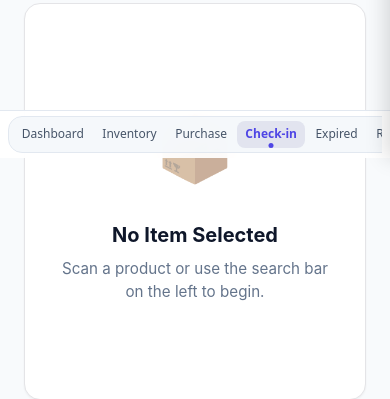
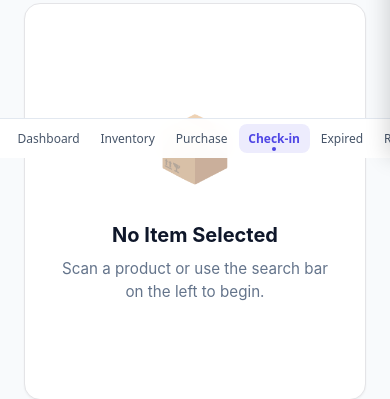
Before and after one commit to AngusChik/FINAL-PHARM, a Django app: page /checkin/ in a window 390 px wide. Shown: the part 686-1085 px from the top of the page. Run offline with Django 4.2, Linux system fonts and the light colour scheme; the visitor is signed in with stand-in values (Sample User, id 1); data that the repository does not hold is empty; parts of the project's set-up code (start-up, migrations or seed data) failed here and were passed over.

Commit message:
Rework navbar CSS: clean collapse, fix active indicator, drop magnification effect

```diff
--- a/app/templates/base.html
+++ b/app/templates/base.html
@@ -45,22 +45,22 @@
         ul { list-style: none; }
         button { cursor: pointer; border: none; font-family: inherit; }
 
-        /* ✅ Fixed Left-side Dock Nav */
+        /* ── Left-side Dock Nav ── */
         nav {
             position: fixed;
             top: 0;
             left: 0;
             width: 64px;
             height: 100vh;
-            background-color: rgba(255, 255, 255, 0.92);
+            background-color: rgba(255, 255, 255, 0.95);
             backdrop-filter: blur(12px);
+            -webkit-backdrop-filter: blur(12px);
             border-right: 1px solid var(--border-color);
             z-index: 1000;
             display: flex;
             flex-direction: column;
-            align-items: center;
-            padding: 1rem 0;
-            transition: width 0.3s ease;
+            overflow: hidden;          /* clips the 180px inner content at 64px */
+            transition: width 0.25s ease;
         }
         nav:hover,
         nav.nav-force-open {
@@ -68,96 +68,67 @@
         }
 
         .nav-content {
-            width: 100%;
+            width: 180px;              /* always full width; nav clips it */
             height: 100%;
             display: flex;
             flex-direction: column;
-            align-items: center;
-            gap: 0.75rem;
-            overflow: hidden;
-            position: relative;
+            padding: 1rem 0.5rem;
+            gap: 0.25rem;
+            overflow-y: auto;
+            overflow-x: hidden;
+            scrollbar-width: none;     /* hide scrollbar */
         }
+        .nav-content::-webkit-scrollbar { display: none; }
 
-        /* ── Dock-style Nav Links ── */
+        /* ── Nav Links ── */
         .nav-links {
             display: flex;
             flex-direction: column;
-            gap: 0.2rem;
-            align-items: center;
-            padding: 0.5rem 0.4rem;
-            border-radius: 14px;
-            background: rgba(241, 245, 249, 0.7);
-            border: 1px solid var(--border-color);
-            width: calc(100% - 0.5rem);
-            position: absolute;
-            top: 50%;
-            left: 50%;
-            transform: translate(-50%, -50%);
+            gap: 0.1rem;
+            flex: 1;
         }
 
         .nav-links li {
-            opacity: 0.4;
-            transition: opacity 0.3s ease, transform 0.25s cubic-bezier(0.34, 1.56, 0.64, 1);
-            transform: scale(var(--dock-scale, 1));
-            transform-origin: center left;
             width: 100%;
-            position: relative;
-            z-index: 1;
-        }
-
-        /* Active page tab — always highlighted */
-        .nav-links li.active {
-            opacity: 1;
-        }
-
-        /* Hovered item via JS — full opacity, floats above neighbors */
-        .nav-links li.dock-active {
-            opacity: 1 !important;
-            z-index: 2;
         }
 
         .nav-links li a {
             display: flex;
             align-items: center;
-            font-size: 0.8rem;
+            font-size: 0.82rem;
             font-weight: 500;
             color: var(--text-muted);
-            padding: 0.45rem 0.6rem;
+            padding: 0.5rem 0.7rem;
             border-radius: 8px;
-            transition: color 0.2s ease, background 0.2s ease;
+            transition: color 0.15s, background 0.15s;
+            white-space: nowrap;
             position: relative;
-            white-space: nowrap;
             user-select: none;
-            overflow: hidden;
-            text-overflow: ellipsis;
         }
 
-        .nav-links li:not(.active) a:hover,
-        .nav-links li:not(.active).dock-active a {
+        .nav-links li a:hover {
             color: var(--primary);
             background: rgba(79, 70, 229, 0.08);
         }
 
-        /* Active State — highlighted pill + dot indicator */
+        /* Active page */
         .nav-links li.active a {
             color: var(--primary);
-            font-weight: 700;
-            background: rgba(83, 80, 150, 0.12);
+            font-weight: 650;
+            background: rgba(79, 70, 229, 0.1);
         }
-        /* Active + hovered: slightly stronger tint, no double-layer bleed */
-        .nav-links li.active.dock-active a {
-            background: rgba(83, 80, 150, 0.18);
-        }
+
+        /* Active left-edge indicator bar */
         .nav-links li.active a::before {
             content: '';
             position: absolute;
-            left: -0.4rem;
+            left: 0;
             top: 50%;
             transform: translateY(-50%);
-            width: 4px;
-            height: 18px;
-            background-color: var(--primary);
-            border-radius: 0 4px 4px 0;
+            width: 3px;
+            height: 16px;
+            background: var(--primary);
+            border-radius: 0 3px 3px 0;
         }
 
         /* Saturday Banner */
@@ -165,25 +136,25 @@
             box-shadow: 0 4px 6px -1px rgba(79, 70, 229, 0.2);
             font-size: 0.65rem !important;
             padding: 0.35rem 0.5rem !important;
-            width: calc(100% - 1rem);
+            width: 100%;
+            flex-shrink: 0;
         }
 
         /* Authentication Links / Logout Button */
-        .auth-links { width: calc(100% - 1rem); }
+        .auth-links { width: 100%; flex-shrink: 0; }
         .auth-links button, .auth-links a {
             background-color: var(--surface-color);
             color: var(--text-main);
             border: 1px solid var(--border-color);
-            padding: 0.4rem 0.6rem;
+            padding: 0.4rem 0.7rem;
             border-radius: 6px;
             font-size: 0.75rem;
             font-weight: 500;
             transition: all 0.2s;
             width: 100%;
             text-align: center;
-            overflow: hidden;
             white-space: nowrap;
-            text-overflow: ellipsis;
+            display: block;
         }
 
         .auth-links button:hover, .auth-links a:hover {
@@ -336,32 +307,65 @@
             cursor: pointer; padding: 2px 6px; margin-left: auto;
         }
 
-        /* Responsive tweaks */
+        /* ── Mobile: bottom nav bar ── */
         @media (max-width: 768px) {
             nav {
-                position: fixed; bottom: 0; top: auto; left: 0;
-                width: 100% !important; height: auto; flex-direction: row;
-                border-right: none; border-top: 1px solid var(--border-color);
-                padding: 0.3rem 0.5rem; overflow-x: auto;
+                top: auto;
+                bottom: 0;
+                left: 0;
+                width: 100% !important;
+                height: auto;
+                flex-direction: row;
+                border-right: none;
+                border-top: 1px solid var(--border-color);
+                overflow-x: auto;
+                overflow-y: hidden;
             }
-            nav:hover { width: 100% !important; }
-            .nav-content { flex-direction: row; overflow-x: auto; }
+            nav:hover, nav.nav-force-open { width: 100% !important; }
+
+            .nav-content {
+                width: 100%;
+                height: auto;
+                flex-direction: row;
+                padding: 0.3rem 0.5rem;
+                gap: 0;
+                overflow-x: auto;
+                overflow-y: hidden;
+                align-items: center;
+            }
+
             .nav-links {
-                position: static; transform: none;
-                flex-direction: row; flex-wrap: nowrap; width: auto;
-                gap: 0.15rem; padding: 0.25rem 0.3rem;
+                flex-direction: row;
+                flex-wrap: nowrap;
+                flex: unset;
+                gap: 0.1rem;
             }
-            .nav-links li { opacity: 2 !important; transform: none !important; }
-            .nav-links li a { font-size: 0.75rem; padding: 0.3rem 0.5rem; }
+
+            .nav-links li { width: auto; }
+
+            .nav-links li a {
+                font-size: 0.75rem;
+                padding: 0.35rem 0.6rem;
+            }
+
+            /* Replace left-bar with bottom dot on mobile */
             .nav-links li.active a::before { display: none; }
             .nav-links li.active a::after {
-                content: ''; position: absolute; bottom: 0; left: 50%;
-                transform: translateX(-50%); width: 5px; height: 5px;
-                background: var(--primary); border-radius: 50%;
+                content: '';
+                position: absolute;
+                bottom: 2px;
+                left: 50%;
+                transform: translateX(-50%);
+                width: 4px;
+                height: 4px;
+                background: var(--primary);
+                border-radius: 50%;
             }
-            .container { padding: 1rem 1rem calc(60px + 1rem) 1rem; }
+
+            .container { padding: 1rem 1rem calc(64px + 1rem) 1rem; }
             .auth-links { display: none; }
-            .alert-banner { top: auto; bottom: 56px; left: 0; width: 100%; position: fixed; }
+            #saturday-banner { display: none !important; }
+            .alert-banner { top: auto; bottom: 60px; left: 0; width: 100%; position: fixed; }
         }
     </style>
 </head>
@@ -434,70 +438,24 @@
         </div>
     </nav>
 
-    <!-- Dock magnification effect + nav persistence across page loads -->
+    <!-- Nav persistence: stay open if user was hovering when they navigated -->
     <script>
     (function() {
         var nav = document.querySelector('nav');
-        var dock = document.querySelector('.nav-links');
-        if (!dock || !nav) return;
-        var items = Array.prototype.slice.call(dock.querySelectorAll(':scope > li'));
-        if (!items.length) return;
+        if (!nav) return;
 
-        // Restore nav open state if user was hovering when they clicked a link
         if (sessionStorage.getItem('navHovered')) {
             nav.classList.add('nav-force-open');
         }
 
         nav.addEventListener('mouseenter', function() {
             sessionStorage.setItem('navHovered', '1');
-            nav.classList.remove('nav-force-open'); // CSS :hover takes over now
+            nav.classList.remove('nav-force-open');
         });
 
         nav.addEventListener('mouseleave', function() {
             sessionStorage.removeItem('navHovered');
             nav.classList.remove('nav-force-open');
-        });
-
-        // Reset all items to resting state
-        function resetDock() {
-            items.forEach(function(li) {
-                li.style.setProperty('--dock-scale', '1');
-                li.classList.remove('dock-active');
-            });
-        }
-
-        // Magnification config
-        var MAX_SCALE = 1.3;
-        var NEIGHBOR_SCALE = 1.12;
-        var NEIGHBOR2_SCALE = 1.04;
-
-        dock.addEventListener('mousemove', function(e) {
-            items.forEach(function(li) {
-                var rect = li.getBoundingClientRect();
-                var center = rect.top + rect.height / 2;
-                var dist = Math.abs(e.clientY - center);
-
-                var scale;
-                if (dist < 15) {
-                    scale = MAX_SCALE;
-                    li.classList.add('dock-active');
-                } else if (dist < 45) {
-                    scale = NEIGHBOR_SCALE;
-                    li.classList.remove('dock-active');
-                } else if (dist < 90) {
-                    scale = NEIGHBOR2_SCALE;
-                    li.classList.remove('dock-active');
-                } else {
-                    scale = 1;
-                    li.classList.remove('dock-active');
-                }
-
-                li.style.setProperty('--dock-scale', scale.toFixed(2));
-            });
-        });
-
-        dock.addEventListener('mouseleave', function() {
-            resetDock();
         });
     })();
     </script>
```
